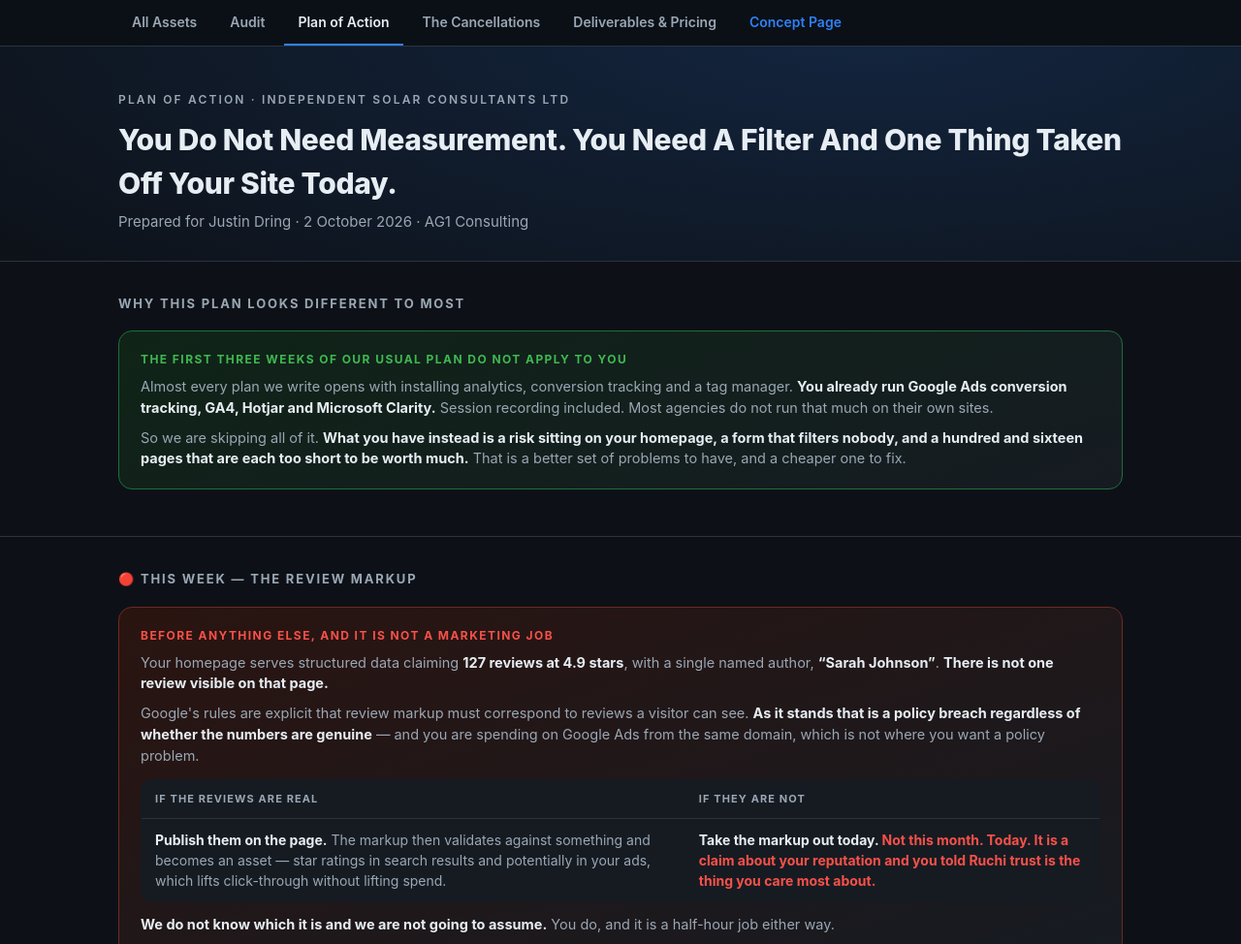
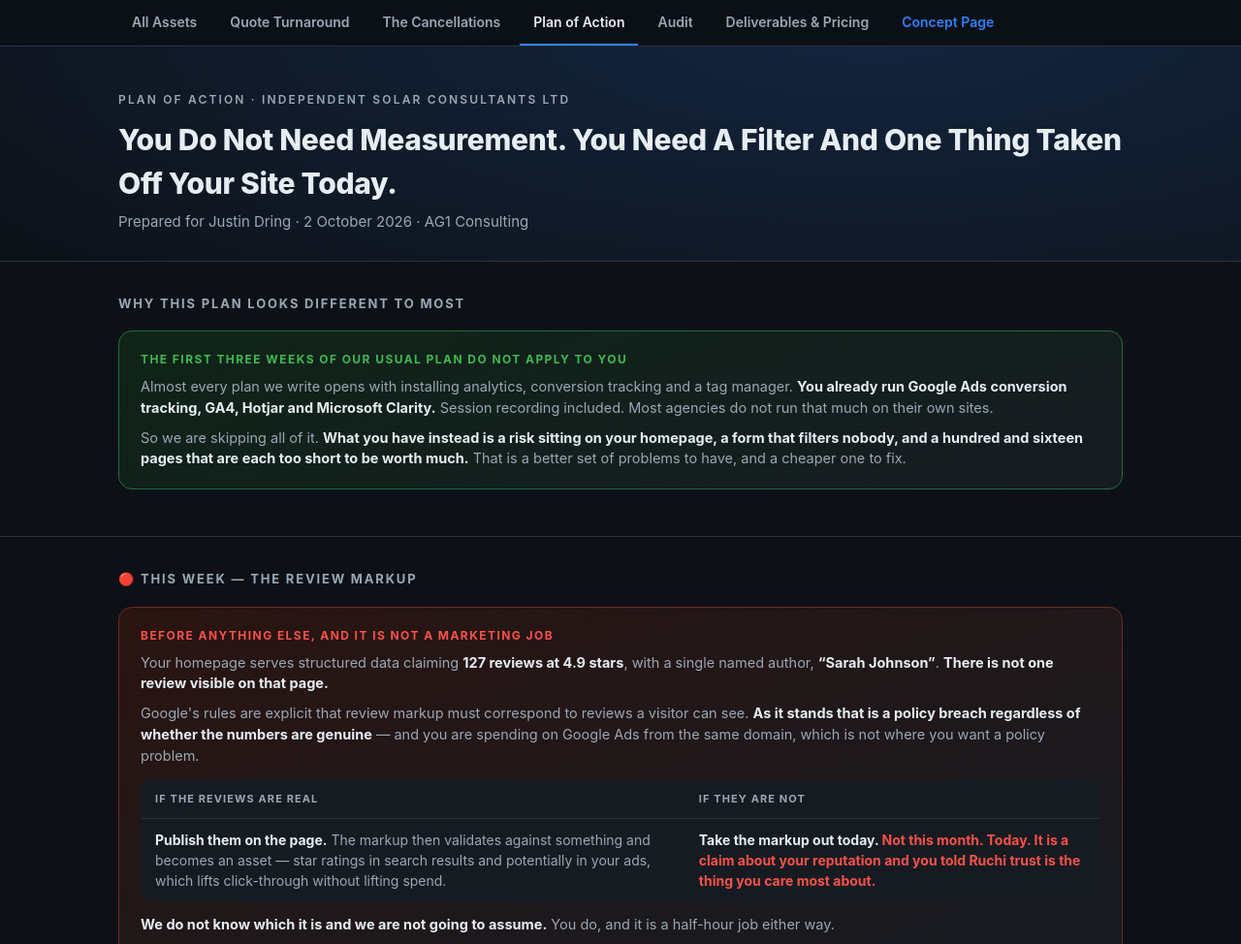
Before and after one commit to andrei170/independent-solar-audit, a plain HTML site: page plan.html in a window 1280 px wide. Shown: the top 974 px of the page at 97% size. Drawn offline with Linux system fonts and the light colour scheme.

Commit message:
Build AG1 asset pack

```diff
--- a/plan.html
+++ b/plan.html
@@ -102,7 +102,7 @@ footer{color:var(--mut);font-size:12.5px;text-align:center;padding:22px 0 40px;l
 .agnav a.ext:hover{color:#fff}
 @media(max-width:560px){.agnav .inner{padding:0 14px}.agnav a{padding:10px 9px;font-size:13px}}
 </style></head><body>
-<nav class="agnav"><div class="inner"><a href="assets.html">All Assets</a><a href="./">Audit</a><a href="plan.html" class="on">Plan of Action</a><a href="cancellations.html">The Cancellations</a><a href="pricing.html">Deliverables &amp; Pricing</a><a href="https://andrei170.github.io/independent-solar-demo/" class="ext">Concept Page</a></div></nav>
+<nav class="agnav"><div class="inner"><a href="assets.html">All Assets</a><a href="quotes.html">Quote Turnaround</a><a href="cancellations.html">The Cancellations</a><a href="plan.html" class="on">Plan of Action</a><a href="./">Audit</a><a href="pricing.html">Deliverables &amp; Pricing</a><a href="https://andrei170.github.io/independent-solar-demo/" class="ext">Concept Page</a></div></nav>
 <header>
   <div class="wrap">
     <div class="eyebrow">Plan Of Action &middot; Independent Solar Consultants Ltd</div>
```
